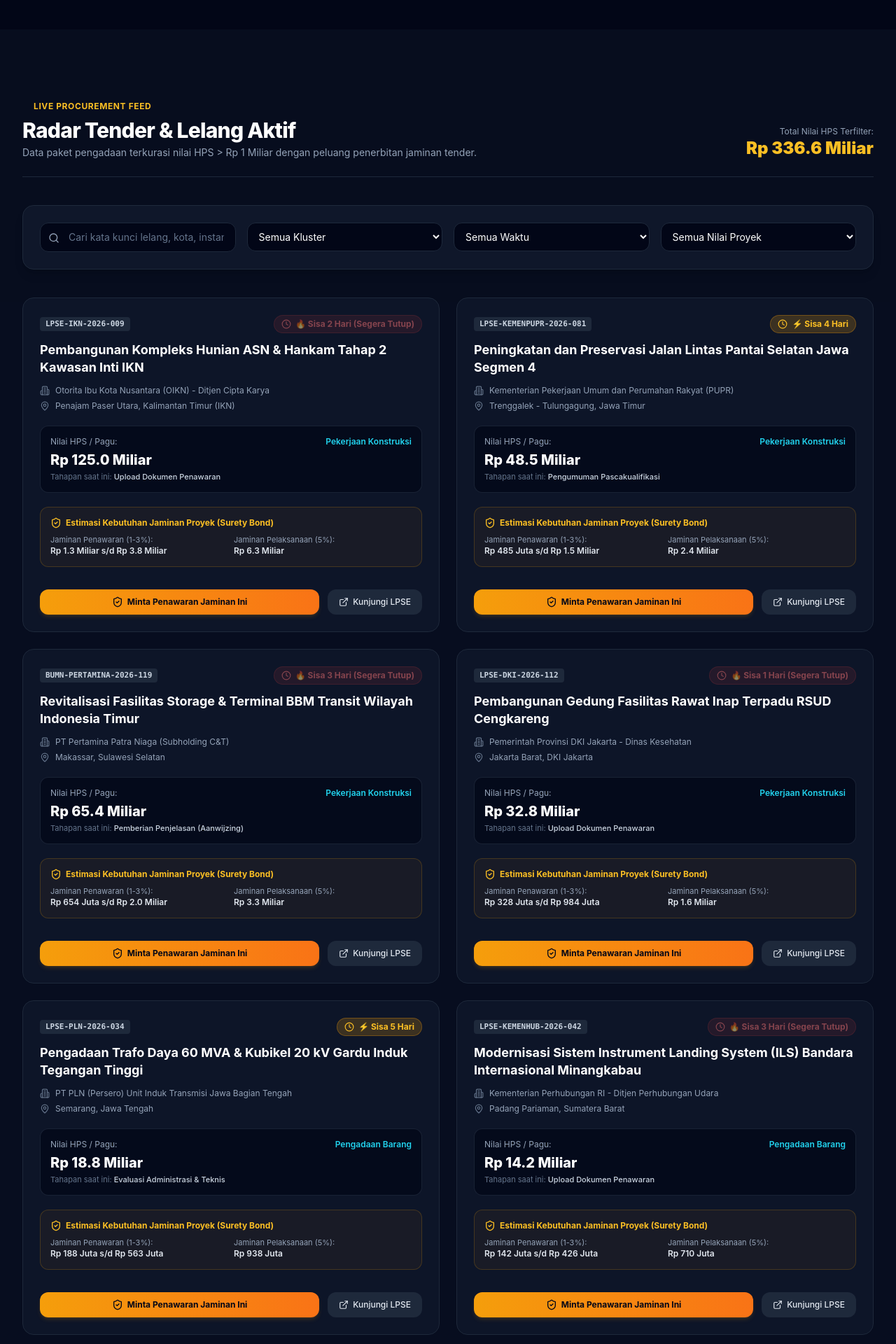
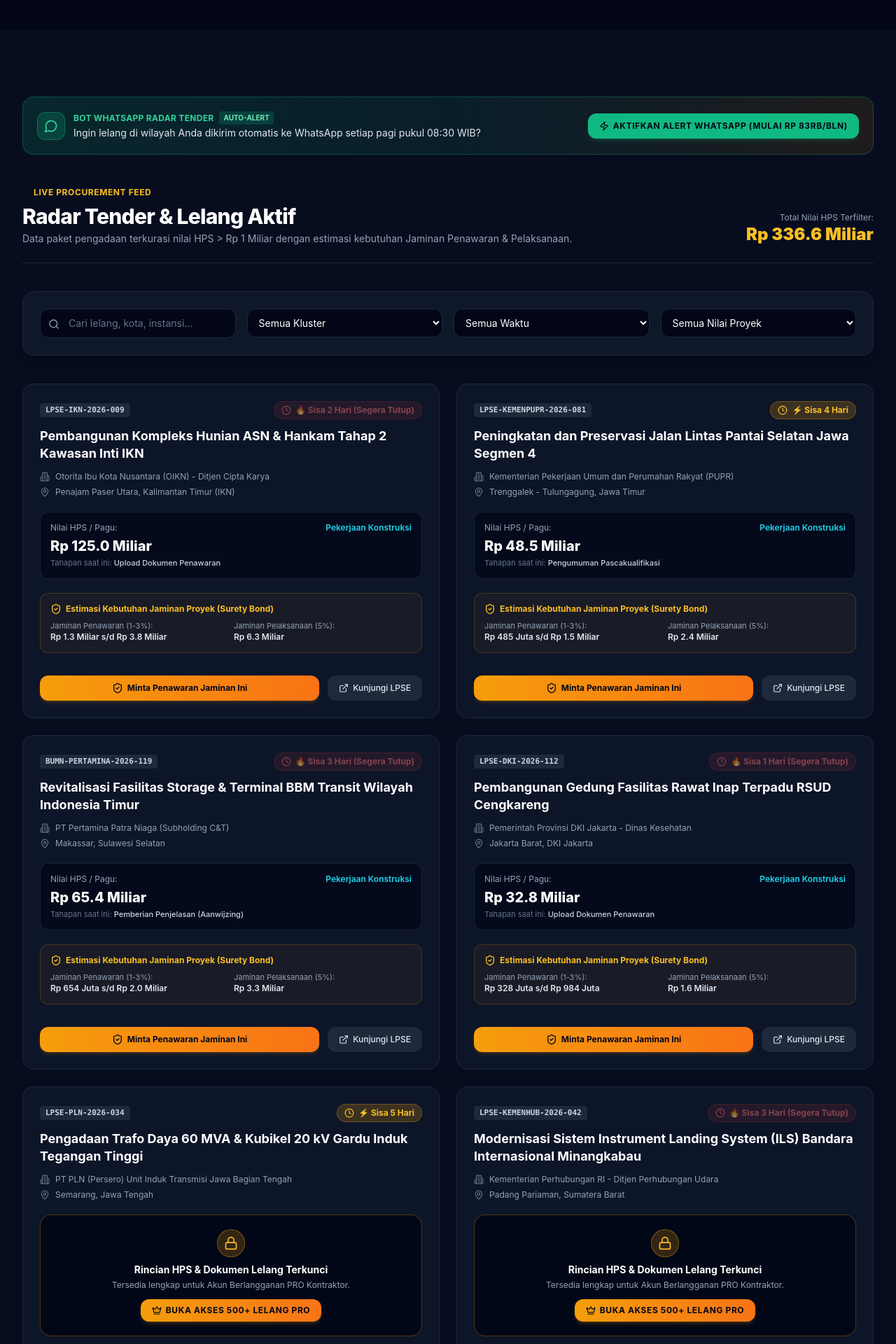
Before and after one commit to fransiskusmahendra/radartender-web, a Next.js app: page / in a window 1280 px wide. Shown: the part 840-2760 px from the top of the page at 70% size. Built offline with nearby package versions, Linux system fonts and the light colour scheme.

Commit message:
feat: implement freemium lock gate for free accounts and WhatsApp alert teaser banner

```diff
--- a/app/page.tsx
+++ b/app/page.tsx
@@ -105,7 +105,11 @@ export default function HomePage() {
 
       <main className="flex-1">
         <Hero onOpenSubscribeModal={() => handleOpenSubscribe()} />
-        <TenderFeed onSelectTenderForSurety={handleSelectTenderForSurety} />
+        <TenderFeed
+          onSelectTenderForSurety={handleSelectTenderForSurety}
+          isPro={Boolean(userProfile?.isPro)}
+          onOpenSubscribe={() => handleOpenSubscribe()}
+        />
         <SuretyCalculator onOpenSuretyModalWithData={handleOpenSuretyWithCustomData} />
         <PricingSection onSelectPlan={(plan) => handleOpenSubscribe(plan)} />
         <ComplianceNotice />
--- a/components/TenderFeed.tsx
+++ b/components/TenderFeed.tsx
@@ -16,6 +16,10 @@ import {
   Building2,
   DollarSign,
   AlertTriangle,
+  Lock,
+  Zap,
+  MessageCircle,
+  Crown,
 } from "lucide-react";
 
 const CATEGORIES = [
@@ -42,9 +46,11 @@ const HPS_RANGES = [
 
 interface TenderFeedProps {
   onSelectTenderForSurety: (tender: EnrichedTenderItem) => void;
+  isPro?: boolean;
+  onOpenSubscribe: () => void;
 }
 
-export function TenderFeed({ onSelectTenderForSurety }: TenderFeedProps) {
+export function TenderFeed({ onSelectTenderForSurety, isPro, onOpenSubscribe }: TenderFeedProps) {
   const [selectedCategory, setSelectedCategory] = useState("Semua Kluster");
   const [selectedUrgency, setSelectedUrgency] = useState("Semua Waktu");
   const [selectedHps, setSelectedHps] = useState("Semua Nilai Proyek");
@@ -97,6 +103,35 @@ export function TenderFeed({ onSelectTenderForSurety }: TenderFeedProps) {
   return (
     <section id="radar-feed" className="py-16 md:py-24 bg-slate-900/40 relative">
       <div className="max-w-7xl mx-auto px-4 sm:px-6 lg:px-8">
+        {/* WhatsApp Bot Alert Pitch Banner */}
+        <div className="p-4 sm:p-5 rounded-2xl bg-gradient-to-r from-emerald-500/15 via-teal-500/10 to-amber-500/10 border border-emerald-500/30 mb-10 flex flex-col sm:flex-row items-center justify-between gap-4">
+          <div className="flex items-center gap-3">
+            <div className="w-10 h-10 rounded-xl bg-emerald-500/20 border border-emerald-500/40 flex items-center justify-center text-emerald-400 shrink-0">
+              <MessageCircle className="w-5 h-5" />
+            </div>
+            <div>
+              <div className="flex items-center gap-2">
+                <span className="text-xs font-bold text-emerald-400 uppercase tracking-wide">
+                  Bot WhatsApp Radar Tender
+                </span>
+                <span className="text-[10px] bg-emerald-500/20 text-emerald-300 px-1.5 py-0.5 rounded font-bold">
+                  AUTO-ALERT
+                </span>
+              </div>
+              <p className="text-xs sm:text-sm text-slate-200 mt-0.5">
+                Ingin lelang di wilayah Anda dikirim otomatis ke WhatsApp setiap pagi pukul 08:30 WIB?
+              </p>
+            </div>
+          </div>
+          <button
+            onClick={onOpenSubscribe}
+            className="shrink-0 px-4 py-2.5 rounded-xl bg-emerald-500 hover:bg-emerald-400 text-slate-950 font-bold text-xs uppercase tracking-wider transition shadow-md shadow-emerald-500/20 flex items-center gap-1.5"
+          >
+            <Zap className="w-3.5 h-3.5" />
+            Aktifkan Alert WhatsApp (Mulai Rp 83rb/bln)
+          </button>
+        </div>
+
         {/* Section Header */}
         <div className="flex flex-col md:flex-row md:items-end justify-between mb-10 pb-6 border-b border-slate-800">
           <div>
@@ -108,7 +143,7 @@ export function TenderFeed({ onSelectTenderForSurety }: TenderFeedProps) {
               Radar Tender &amp; Lelang Aktif
             </h2>
             <p className="text-slate-400 text-sm mt-1">
-              Data paket pengadaan terkurasi nilai HPS &gt; Rp 1 Miliar dengan peluang penerbitan jaminan tender.
+              Data paket pengadaan terkurasi nilai HPS &gt; Rp 1 Miliar dengan estimasi kebutuhan Jaminan Penawaran &amp; Pelaksanaan.
             </p>
           </div>
           <div className="mt-4 md:mt-0 text-left md:text-right">
@@ -127,7 +162,7 @@ export function TenderFeed({ onSelectTenderForSurety }: TenderFeedProps) {
               <Search className="w-4 h-4 text-slate-400 absolute left-3 top-3.5" />
               <input
                 type="text"
-                placeholder="Cari kata kunci lelang, kota, instansi..."
+                placeholder="Cari lelang, kota, instansi..."
                 value={searchQuery}
                 onChange={(e) => setSearchQuery(e.target.value)}
                 className="w-full pl-10 pr-4 py-2.5 rounded-xl bg-slate-950 border border-slate-800 text-white text-sm focus:outline-none focus:border-amber-500 placeholder:text-slate-500"
@@ -192,7 +227,11 @@ export function TenderFeed({ onSelectTenderForSurety }: TenderFeedProps) {
           </div>
         ) : (
           <div className="grid grid-cols-1 lg:grid-cols-2 gap-6">
-            {filteredTenders.map((tender) => (
+            {filteredTenders.map((tender, index) => {
+              // Freemium Gate: If not PRO, tenders after index 3 are locked / preview mode
+              const isLocked = !isPro && index >= 4;
+
+              return (
                 <div
                   key={tender.id}
                   className="flex flex-col justify-between p-6 rounded-2xl bg-slate-900/90 border border-slate-800 hover:border-slate-700 transition duration-200 group relative overflow-hidden"
@@ -234,6 +273,28 @@ export function TenderFeed({ onSelectTenderForSurety }: TenderFeedProps) {
                       </div>
                     </div>
 
+                    {/* Locked View overlay for free accounts */}
+                    {isLocked ? (
+                      <div className="p-5 rounded-2xl bg-slate-950/90 border border-amber-500/30 text-center mb-6 relative">
+                        <div className="w-10 h-10 rounded-full bg-amber-500/20 text-amber-400 border border-amber-500/40 flex items-center justify-center mx-auto mb-2">
+                          <Lock className="w-5 h-5" />
+                        </div>
+                        <h4 className="text-sm font-bold text-white">
+                          Rincian HPS &amp; Dokumen Lelang Terkunci
+                        </h4>
+                        <p className="text-xs text-slate-400 mt-1 mb-3">
+                          Tersedia lengkap untuk Akun Berlangganan PRO Kontraktor.
+                        </p>
+                        <button
+                          onClick={onOpenSubscribe}
+                          className="px-4 py-2 rounded-xl bg-gradient-to-r from-amber-500 to-orange-500 text-slate-950 font-bold text-xs uppercase tracking-wider hover:brightness-110 transition shadow-md shadow-amber-500/20 inline-flex items-center gap-1.5"
+                        >
+                          <Crown className="w-3.5 h-3.5" />
+                          Buka Akses 500+ Lelang PRO
+                        </button>
+                      </div>
+                    ) : (
+                      <>
                         {/* HPS Value Box */}
                         <div className="p-3.5 rounded-xl bg-slate-950/70 border border-slate-800/80 mb-5">
                           <div className="flex items-center justify-between mb-1">
@@ -269,6 +330,8 @@ export function TenderFeed({ onSelectTenderForSurety }: TenderFeedProps) {
                             </div>
                           </div>
                         </div>
+                      </>
+                    )}
                   </div>
 
                   {/* Card Actions */}
@@ -291,7 +354,8 @@ export function TenderFeed({ onSelectTenderForSurety }: TenderFeedProps) {
                     </a>
                   </div>
                 </div>
-            ))}
+              );
+            })}
           </div>
         )}
       </div>
```
Lines whose indentation alone changed are shown as unchanged.
